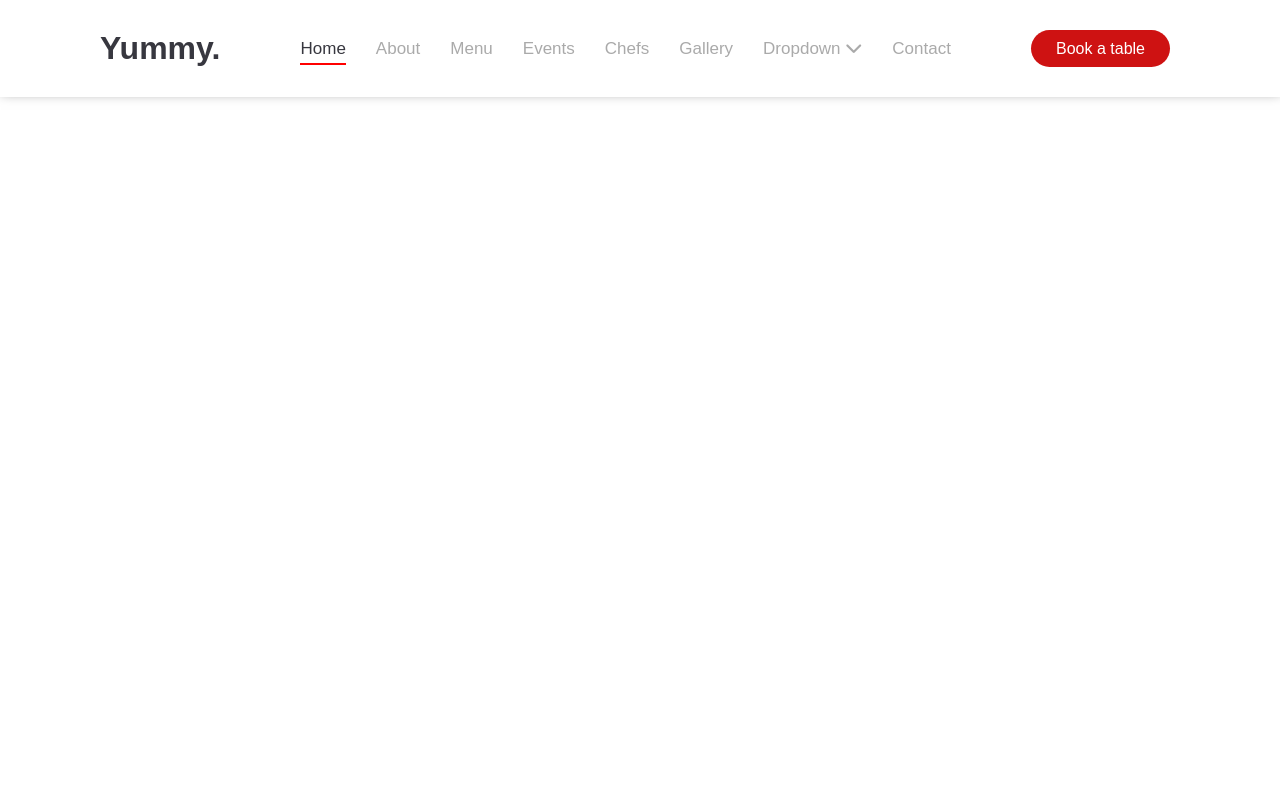
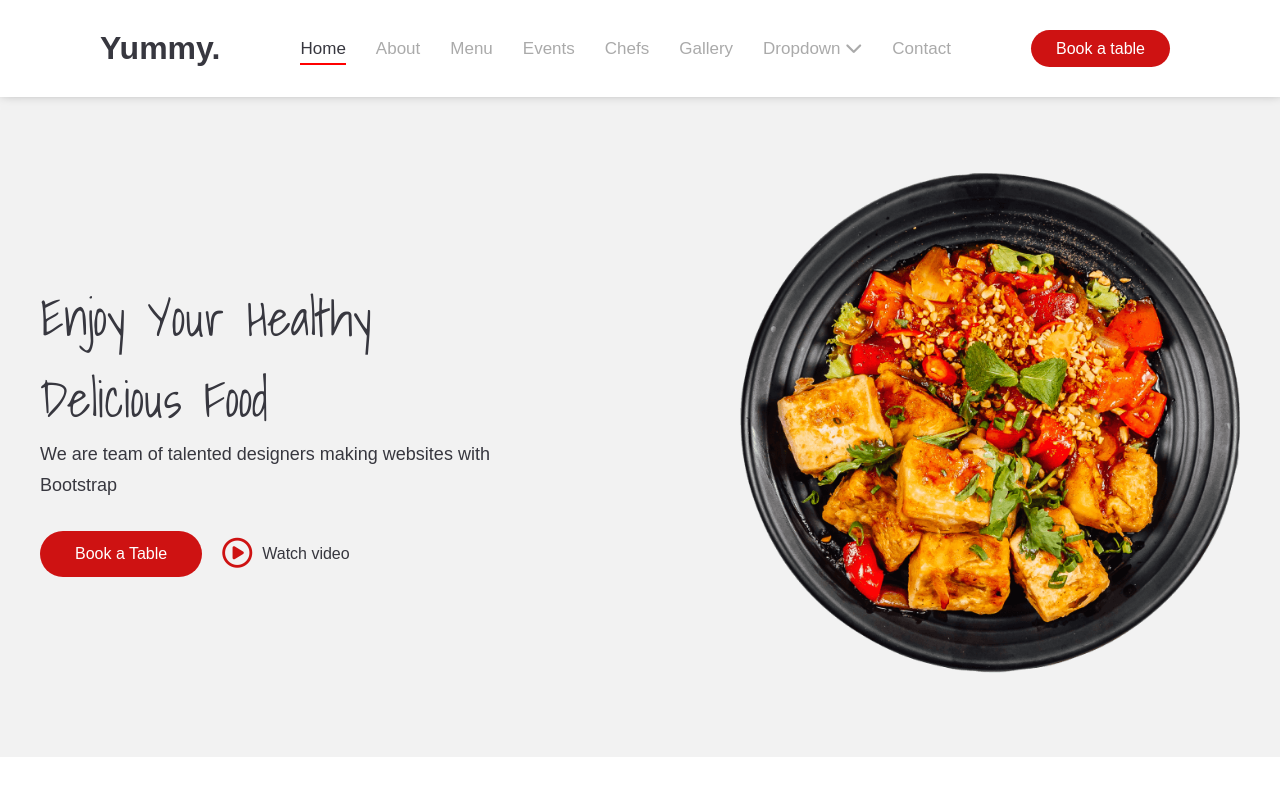
Before and after one commit to Adamelbouchiri/DOM-final-project-Adam-El-Bouchiri, a plain HTML site: page index.html in a window 1280 px wide. Drawn offline with Linux system fonts and the light colour scheme.

Commit message:
landing-section-done

```diff
--- a/index.html
+++ b/index.html
@@ -35,5 +35,22 @@
         <a href="#">Book a table</a>
       </div>
     </div>
+
+    <div class="landing-page">
+      <div class="landing-page-info">
+        <h1 class="title">Enjoy Your Healthy Delicious Food</h1>
+        <p>We are team of talented designers making websites with Bootstrap</p>
+        <div class="buttons">
+          <a href="#">Book a Table</a>
+          <a class="watch-vid" href="#">
+            <span>
+              <i class="fa-regular fa-circle-play"></i>
+            </span>
+            Watch video
+          </a>
+        </div>
+      </div>
+      <img src="./public/images/hero-img.png" alt="">
+    </div>
   </body>
 </html>
--- a/src/sass/_allModuls.scss
+++ b/src/sass/_allModuls.scss
@@ -1 +1,2 @@
-@import "./modules/navBar"
+@import "./modules/navBar";
+@import "./modules/landing";
--- /dev/null
+++ b/src/sass/modules/_landing.scss
@@ -0,0 +1,72 @@
+.landing-page {
+  display: flex;
+  align-items: center;
+  justify-content: center;
+  padding-block: 80px;
+  padding-inline: 50px;
+  gap: 200px;
+  background-color: #f2f2f2;
+}
+
+.landing-page .landing-page-info .title {
+  font-family: myFont;
+  width: 350px;
+  font-size: 50px;
+  color: $black-color;
+  font-weight: 400;
+}
+
+.landing-page .landing-page-info p {
+  color: $black-color;
+  font-size: 18px;
+  width: 500px;
+  line-height: 1.7;
+}
+
+.landing-page .landing-page-info .buttons {
+  padding-top: 30px;
+  display: flex;
+  align-items: center;
+}
+
+.landing-page .landing-page-info .buttons a:nth-child(1) {
+  padding: 14px 35px;
+  background-color: $red-color;
+  border-radius: 30px;
+  color: #fff;
+  transition: 0.3s;
+}
+
+.landing-page .landing-page-info .buttons a:nth-child(2) {
+  margin-left: 20px;
+  color: $black-color;
+  display: inline-flex;
+  align-items: center;
+  gap: 10px;
+}
+
+.landing-page .landing-page-info .buttons a:nth-child(2) span {
+  color: $red-color;
+  font-size: 30px;
+}
+
+.landing-page .landing-page-info .buttons a:nth-child(1):hover {
+  background-color: #d92929;
+}
+
+.landing-page img {
+  width: 500px;
+  animation: upDown 3s infinite;
+}
+
+@keyframes upDown {
+  0% {
+    transform: translateY(0px);
+  }
+  50% {
+    transform: translateY(-10px);
+  }
+  100% {
+    transform: translateY(0px);
+  }
+}
```
Also changed, not shown: public/css/app.css, 1 other file.
